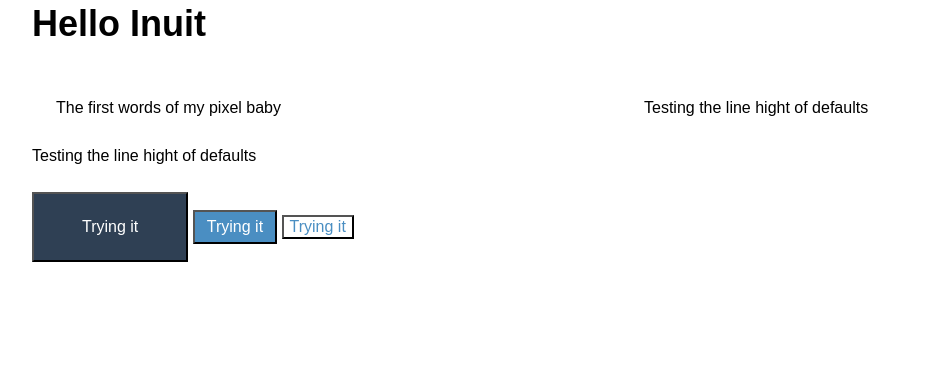
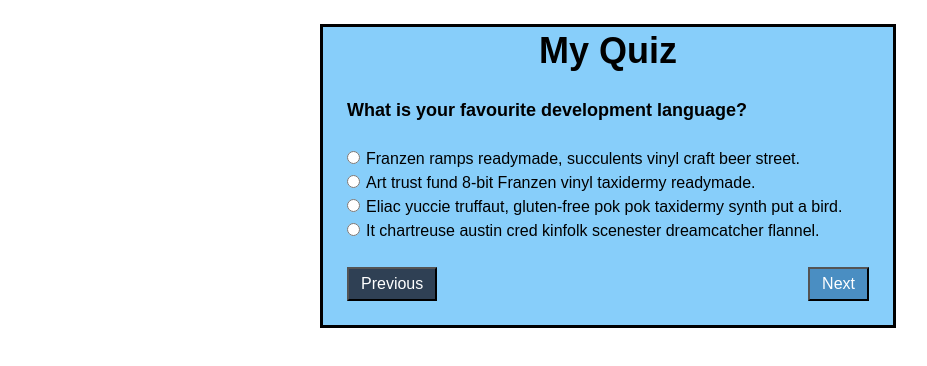
Before and after one commit to Moombai/survey-app, a website: page app/index.html in a window 1280 px wide. Shown: the whole page, without its empty margins (32-959 px from the left). Drawn offline with Linux system fonts and the light colour scheme.

Commit message:
Implement questionnaire feature page

```diff
--- a/app/index.html
+++ b/app/index.html
@@ -14,31 +14,37 @@
 
 <body class="o-wrapper">
 
-    <div class="o-layout">
-    <div class="o-layout__item u-1/1" style="">
-    	<div class="c-header">
-    		<h1>Hello Inuit</h1>
-    	</div>
+  <div class="o-layout">
+    <div class="o-layout__item  u-1/1">
+
+      <div class="survey-container u-margin-top o-wrapper">
+
+        <h1 class="title">My Quiz</h1>
+        <h5>What is your favourite development language?</h5>
+
+        <form class="u-margin-bottom">
+          <label class="block">
+            <input type="radio" class="u-margin-right-tiny" name="radgroup" value="A">Franzen ramps readymade, succulents vinyl craft beer street.
+          </label>
+          <label class="block">
+            <input type="radio" class="u-margin-right-tiny" name="radgroup" value="B">Art trust fund 8-bit Franzen vinyl taxidermy readymade.
+          </label>
+          <label class="block">
+            <input type="radio" class="u-margin-right-tiny" name="radgroup" value="C">Eliac yuccie truffaut, gluten-free pok pok taxidermy synth put a bird.
+          </label>
+          <label class="block">
+            <input type="radio" class="u-margin-right-tiny" name="radgroup" value="D">It chartreuse austin cred kinfolk scenester dreamcatcher flannel.
+          </label>
+        </form>
+
+          <button id="btn-prev" class="c-btn--secondary c-btn--small u-margin-bottom">Previous</button>
+          <button id="btn-next" class="c-btn--primary c-btn--small u-margin-bottom">Next</button>
+      </div>
 
     </div>
-      <div class="o-layout__item  u-1/2">
-	      <div class="o-box">
-	      	<p>The first words of my pixel baby</p>
-	      </div>
+  </div>
 
-      </div>
 
-      <div class="o-layout__item  u-1/2">
-	      <div class="o-box">
-	      	<p>Testing the line hight of defaults</p>
-	      </div>
-      </div>
-    </div><!--/o-layout-->
-  <p>Testing the line hight of defaults</p>
-
-  <button class="c-btn--secondary c-btn--large">Trying it</button>
-  <button class="c-btn--primary c-btn--small">Trying it</button>
-  <button class="c-btn--tertiary">Trying it</button>
 
 
 
--- /dev/null
+++ b/app/scss/components/_components.survey.scss
@@ -0,0 +1,19 @@
+.survey-container {
+    width:50%;
+    margin:auto;
+    background-color: #87CEFA;
+    border-style: solid;
+    border-color: black;
+}
+
+.title {
+	text-align: center;
+}
+
+.block {
+	display: block;
+}
+
+#btn-next {
+	float: right;
+}
--- a/app/scss/main.scss
+++ b/app/scss/main.scss
@@ -133,13 +133,12 @@
 
 
 
-
 // COMPONENTS
 //
 // Build and include your project’s UI Compoments here.
-@import "components/components.buttons";
+@import "components/components.buttons"; //example UI component
 // where my components will go; header, footer, navigation, buttons etc.
-
+@import "components/components.survey";
 
 
 
```
Also changed, not shown: app/css/main.css.
